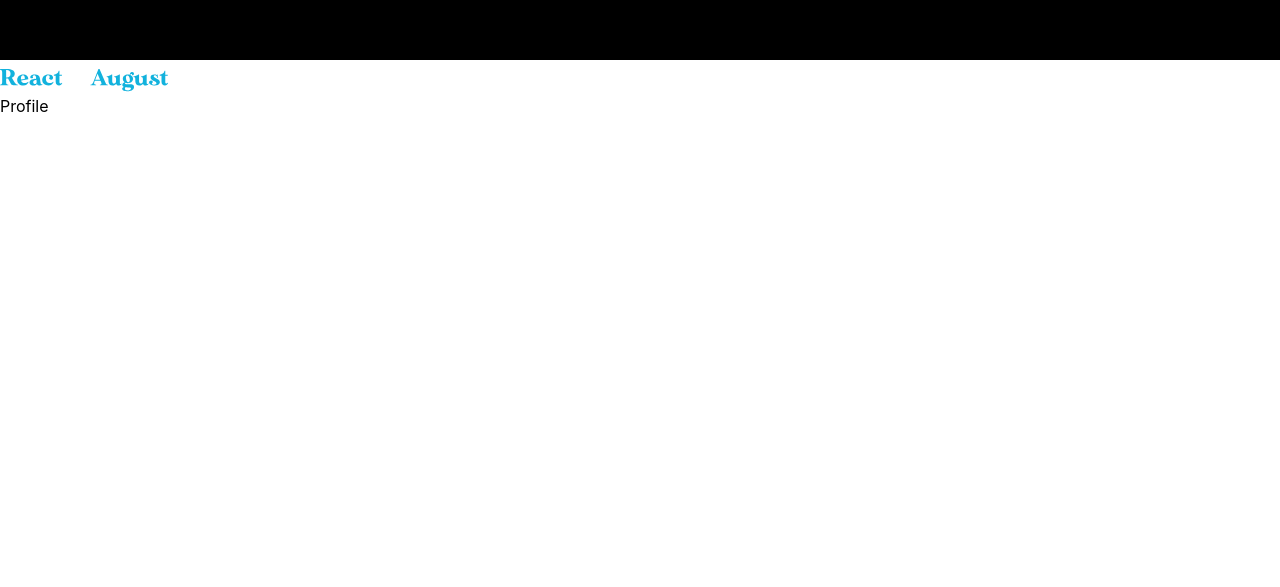
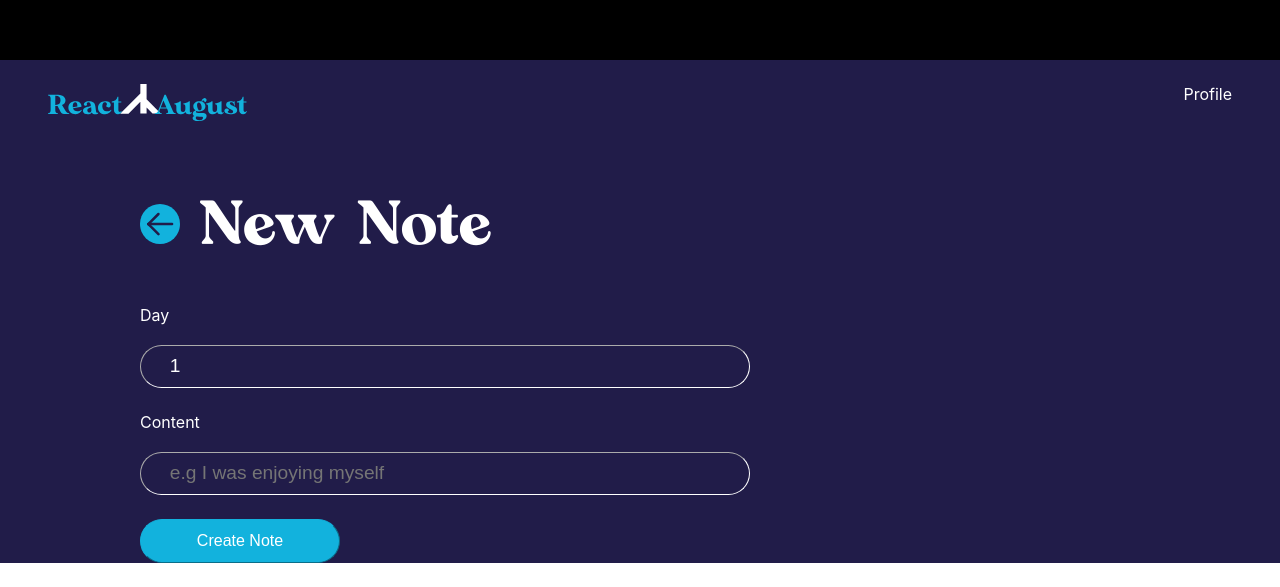
Before and after one commit to aremu-smog/react-august-frontend, a React (Create React App) app: page /dashboard/new-note in a window 1280 px wide. Shown: the part 790-1377 px from the top of the page. Before the commit the page ends 906 px from the top, so only its background shows below. Built offline with nearby package versions, Linux system fonts and the light colour scheme.

Commit message:
Feat: Notes, Bugs Opoor Opoor

```diff
--- a/src/App.js
+++ b/src/App.js
@@ -10,7 +10,7 @@ function App() {
   return (
     <div className="App">
       <Router>
-          <Landing />
+          <Route path="/" component={Landing} />
           <Route path="/dashboard" component={Dashboard} />
       </Router>
     </div>
--- a/src/dashboard/Home.js
+++ b/src/dashboard/Home.js
@@ -2,6 +2,7 @@ import React,{useState, useEffect} from 'react'
 import Title from './components/Title'
 import ViewProject from './project/ViewProject'
 import ViewResource from './resource/ViewResource'
+import ViewNote from './note/ViewNote'
 import {server} from "./constants"
 import axios from 'axios'
 
@@ -10,22 +11,25 @@ import axios from 'axios'
 const Home = () => {
     const [projects, setProjects] = useState([])
     const [resources, setResources] = useState([])
+    const [notes, setNotes] = useState([])
 
     const projectRequest = axios.get(`${server}/api/projects`)
     const resourceRequest = axios.get(`${server}/api/resources`)
+    const noteRequest = axios.get(`${server}/api/notes`)
 
     useEffect(()=>{
-        axios.all([projectRequest, resourceRequest])
+        axios.all([projectRequest, resourceRequest, noteRequest])
         .then(res => {
             setProjects(res[0].data)
             setResources(res[1].data)
+            setNotes(res[2].data)
         })
         .catch(
             error => {
                 console.log(error)
             }
         )
-    }, [projectRequest, resourceRequest])
+    }, [projectRequest, resourceRequest, noteRequest])
 
     return(
         <div className="content-wrapper">
@@ -37,6 +41,10 @@ const Home = () => {
             {
                 resources.map(resource => <ViewResource key={resource.id} project_id={resource.id} project_name={resource.name}/>)
             }
+            <Title name="Journal" link="dashboard/new-note" new_item={true} />
+            {
+                notes.map(note => <ViewNote key={note.id}  day={note.day} />)
+            }
         </div>
     )
 
--- a/src/dashboard/index.js
+++ b/src/dashboard/index.js
@@ -9,15 +9,19 @@ import Home from './Home'
 import './dashboard.css'
 import '../fonts/Mogena.ttf'
 import EditProject from './project/EditProject'
+import EditNote from './note/EditNote'
+import NewNote from './note/NewNote'
 
 const Dashboard = () => {
     return(
-        <div>
+        <div className="dashboard">
             <Header />
             <Route path="/dashboard/new-project"  component={NewProject} />
+            <Route path="/dashboard/new-note"  component={NewNote} />
             <Route path="/dashboard/edit-project/:id"  component={EditProject} />
             <Route path="/dashboard/new-resource"  component={NewResource} />
             <Route path="/dashboard/edit-resource/:id"  component={EditResource} />
+            <Route path="/dashboard/edit-note/:id" component={EditNote} />
             <Route path="/dashboard" exact component={Home} />
 
 
--- /dev/null
+++ b/src/dashboard/note/EditNote.js
@@ -0,0 +1,82 @@
+import React,{useState, useEffect} from 'react'
+import Title from '../components/Title'
+import axios from 'axios'
+import {useParams} from 'react-router-dom'
+import {server} from '../constants'
+
+const EditNote = () => {
+    const [loading, setLoading] = useState(false)
+    const [message, setMessage] = useState("")
+
+    const [day, setDay] = useState()
+    const [content, setContent] = useState()
+
+    const [note, setNote] = useState({})
+
+    let id = useParams().id
+    useEffect(()=> {
+        console.log(`Component ti mount bayi ${id}`)
+        axios.get(`${server}/api/notes/${id}`)
+        .then(res => {
+           setNote(res.data)
+           setDay(note.day)
+           setContent(note.content)
+        })
+        .catch(error => {
+            console.log(error.message)
+        })
+
+    }, [id,note.day, note.content])
+
+    const updateResource = (e) => {
+        e.preventDefault()
+        setLoading(true)
+        setMessage("")
+
+        const data = {
+            "day": day,
+            "content": content
+
+        }
+        axios.put(`${server}/api/notes/${id}`, data)
+        .then(res => {
+            setLoading(false)
+            setMessage("Note updated successfully")
+            console.log(res.data)
+
+        })
+        .catch(error => {
+            setLoading(false)
+            setMessage(error.message)
+            // console.log(error)
+        })
+    }
+
+    return(
+        <div className="content-wrapper">
+            <Title name="Edit Resource" link="dashboard"  />
+            <div className="form-container">
+            <h3>{message}</h3>
+        <form onSubmit={updateResource}>
+                <div className="form-group">
+                    <label>Resource Name </label>
+                    <input type="number" value={day}  required  onChange={(e) => setDay(e.target.value)} placeholder="e.g 1" />
+                </div>
+
+                <div className="form-group">
+                    <label>Content</label>
+                    <input type="text" required value={content} onChange={(e) => setContent(e.target.value)} placeholder = "e.g I was enjoying myself" />
+                </div>
+
+
+                <div className="form-group">
+                    <input type="submit" value={loading ? "Hang on a sec...":"Update Note"} />
+                </div>
+
+            </form>
+            </div>
+        </div>
+    )
+}
+
+export default EditNote
--- /dev/null
+++ b/src/dashboard/note/NewNote.js
@@ -0,0 +1,64 @@
+import React,{useState} from 'react'
+import Title from '../components/Title'
+import axios from 'axios'
+import {server} from '../constants'
+
+const NewNote = () => {
+    const [loading, setLoading] = useState(false)
+    const [message, setMessage] = useState("")
+
+    const [day, setDay] = useState(1)
+    const [content, setContent] = useState()
+
+    const addNote = (e) => {
+        e.preventDefault()
+        setLoading(true)
+        setMessage("")
+
+        const data = new FormData()
+        data.append("day",day)
+        data.append("content",content)
+
+        axios.post(`${server}/api/notes`, data)
+        .then(res => {
+            setLoading(false)
+            setMessage("Note added successfully")
+            // console.log(res.data)
+            setDay(day+1)
+            setContent("")
+
+        })
+        .catch(error => {
+            setLoading(false)
+            setMessage(error.message)
+            // console.log(error)
+        })
+    }
+
+    return(
+        <div className="content-wrapper">
+            <Title name="New Note" link="dashboard"  />
+            <div className="form-container">
+            <h3>{message}</h3>
+        <form onSubmit={addNote}>
+        <div className="form-group">
+                    <label>Day </label>
+                    <input type="number" value={day}  required  onChange={(e) => setDay(e.target.value)} placeholder="e.g 1" />
+                </div>
+
+                <div className="form-group">
+                    <label>Content</label>
+                    <input type="text" required value={content} onChange={(e) => setContent(e.target.value)} placeholder = "e.g I was enjoying myself" />
+                </div>
+
+                <div className="form-group">
+                    <input type="submit" value={loading ? "Hang on a sec...":"Create Note"} />
+                </div>
+
+            </form>
+            </div>
+        </div>
+    )
+}
+
+export default NewNote
--- /dev/null
+++ b/src/dashboard/note/ViewNote.js
@@ -0,0 +1,27 @@
+import React from 'react'
+import {Link} from 'react-router-dom'
+import axios from 'axios'
+import {server} from '../constants'
+
+const deleteNote = (note_id) =>{
+    // alert(project_id)
+    axios.delete(`${server}/api/notes/${note_id}`)
+    .then(res => {
+        alert('Note Deleted')
+    })
+    .catch(error => {
+        alert(error.message)
+    })
+}
+
+const ViewNote = ({day,key}) =>{
+    return(
+        <div className="project_list space_between">
+            <div className="text">Day {day}</div>
+            <Link to={`/dashboard/edit-note/${key}`}><img src="../../dashboard/edit_icon.svg" className="edit" alt="Edit Icon" /></Link>
+            <img onClick={()=> deleteNote(key)} src="../../dashboard/delete_icon.svg" className="delete" alt="Delete Icon" />
+        </div>
+    )
+}
+
+export default ViewNote
```
